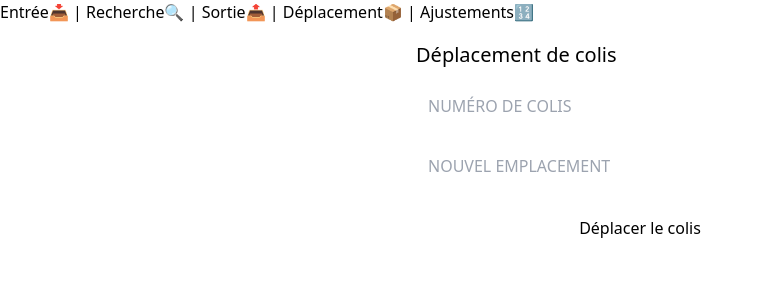
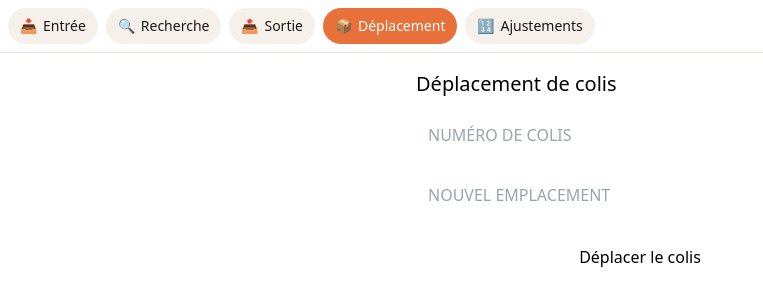
Before and after one commit to axell152/gestion-colis, a Next.js app: page /deplacement in a window 1280 px wide. Shown: the top 302 px of the page, without its empty margins (0-763 px from the left). Built offline with nearby package versions, Linux system fonts and the light colour scheme.

Commit message:
Update Menu.tsx

```diff
--- a/src/app/components/Menu.tsx
+++ b/src/app/components/Menu.tsx
@@ -3,6 +3,20 @@
 import Link from 'next/link'
 import { useEffect, useState } from 'react'
 import { usePathname } from 'next/navigation'
+
+const liens = [
+  { href: '/entree', label: 'Entrée', icone: '📥' },
+  { href: '/recherche', label: 'Recherche', icone: '🔍' },
+  { href: '/sortie', label: 'Sortie', icone: '📤' },
+  { href: '/deplacement', label: 'Déplacement', icone: '📦' },
+  { href: '/quantite', label: 'Ajustements', icone: '🔢' },
+]
+
+const liensBureau = [
+  { href: '/historique', label: 'Historique', icone: '📜' },
+  { href: '/dispatch', label: 'Dispatch', icone: '📊' },
+  { href: '/utilisateurs', label: 'Utilisateurs', icone: '👥' },
+]
 
 export default function Menu() {
   const [role, setRole] = useState('')
@@ -26,30 +40,31 @@ export default function Menu() {
     return null
   }
 
+  const tousLesLiens =
+    role === 'BUREAU' ? [...liens, ...liensBureau] : liens
+
   return (
-    <nav>
-      <Link href="/entree">Entrée📥</Link>
-      {' | '}
-      <Link href="/recherche">Recherche🔍</Link>
-      {' | '}
-      <Link href="/sortie">Sortie📤</Link>
-      {' | '}
-      <Link href="/deplacement">Déplacement📦</Link>
-      {' | '}
-      <Link href="/quantite">Ajustements🔢</Link>
+    <nav className="sticky top-0 z-10 bg-white border-b border-[#EAE4D9] px-2 py-2 overflow-x-auto">
+      <div className="flex gap-2 w-max">
+        {tousLesLiens.map((lien) => {
+          const actif = pathname === lien.href
 
-      {role === 'BUREAU' && (
-        <>
-          {' | '}
-          <Link href="/historique">Historique📜</Link>
-
-          {' | '}
-          <Link href="/dispatch">Dispatch📊</Link>
-
-          {' | '}
-          <Link href="/utilisateurs">Utilisateurs👥</Link>
-        </>
-      )}
+          return (
+            <Link
+              key={lien.href}
+              href={lien.href}
+              className={`flex items-center gap-1.5 whitespace-nowrap px-3 py-2 rounded-full text-sm font-medium transition ${
+                actif
+                  ? 'bg-[#E8703A] text-white'
+                  : 'bg-[#F5F1EA] text-[#1A1A1A]'
+              }`}
+            >
+              <span>{lien.icone}</span>
+              {lien.label}
+            </Link>
+          )
+        })}
+      </div>
     </nav>
   )
 }
```
